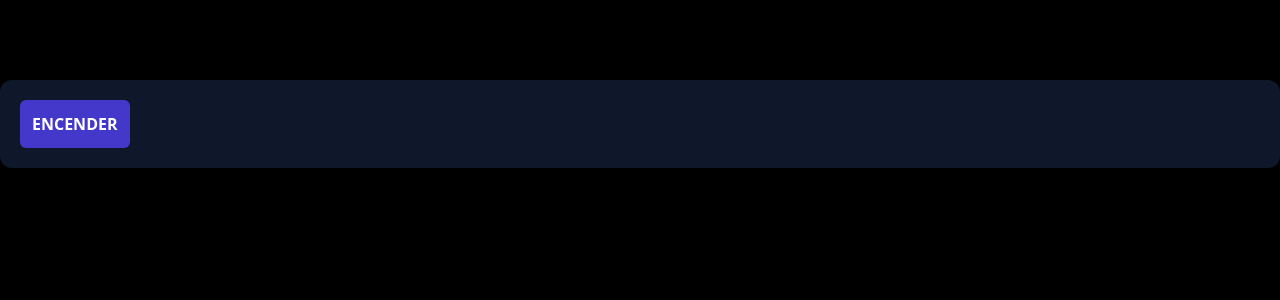
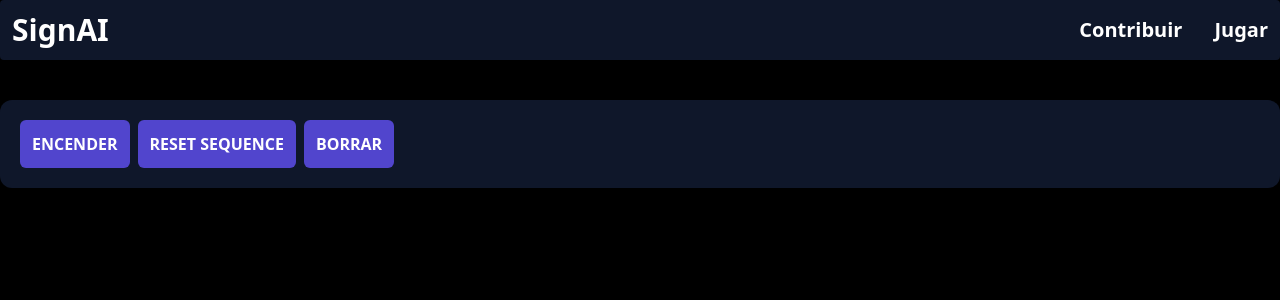
Before and after one commit to Emir490/action-collector, a Next.js app: page / in a window 1280 px wide. Shown: the top 300 px of the page. Built offline with nearby package versions, Linux system fonts and the light colour scheme; no server answers.

Commit message:
Working on translation

```diff
--- a/src/components/gestureRecognition.tsx
+++ b/src/components/gestureRecognition.tsx
@@ -3,11 +3,17 @@ import Webcam from "react-webcam";
 
 const GestureRecognition: React.FC = () => {
   const [gestureName, setGestureName] = useState<string>("");
+  const [gestureSequence, setGestureSequence] = useState<string>("");
   const [isCamera, setIsCamera] = useState(false);
 
   const webcamRef = useRef<Webcam>(null);
 
   const toggleCamera = () => setIsCamera(!isCamera);
+
+  const resetSequence = () => {
+    setGestureName("");
+    setGestureSequence("");
+  }
 
   useEffect(() => {
     const mediapipeRecognition = async (videoElement: HTMLVideoElement) => {
@@ -30,16 +36,23 @@ const GestureRecognition: React.FC = () => {
 
       gestureRecognizer.setOptions({ runningMode: "VIDEO" });
 
+      let lastGesture = '';
+
       const camera = new Camera(videoElement, {
         onFrame: async () => {
-          const results = gestureRecognizer.recognizeForVideo(
-            videoElement,
-            Date.now()
-          );
+          const results = gestureRecognizer.recognizeForVideo(videoElement,Date.now());
           const gestures = results.gestures[0];
-          if (gestures) {
-            console.log(gestures[0].categoryName)
+          if (gestures && gestures[0].categoryName !== lastGesture) {
+            console.log(lastGesture, gestures[0].categoryName);
             setGestureName(gestures[0].categoryName);
+            if (gestures[0].categoryName === "space") {
+              setGestureSequence(oldSequence => oldSequence + " ");
+            } else if (gestures[0].categoryName === "del") {
+              setGestureSequence(oldSequence => oldSequence.slice(0, -1));
+            } else {
+              setGestureSequence(oldSequence => oldSequence + gestures[0].categoryName);
+            }
+            lastGesture = gestures[0].categoryName;
           }
         },
         width: 640,
@@ -49,13 +62,11 @@ const GestureRecognition: React.FC = () => {
     };
 
     const handleMediapipe = async () => {
-      console.log(webcamRef.current)
       if (webcamRef.current) {
         const videoElement = webcamRef.current.video as HTMLVideoElement;
         mediapipeRecognition(videoElement);
       }
     }
-
     handleMediapipe();
   }, [webcamRef, isCamera]);
 
@@ -67,6 +78,14 @@ const GestureRecognition: React.FC = () => {
       >
         {isCamera ? "Apagar" : "Encender"}
       </button>
+      <button
+        className="p-3 bg-indigo-700 hover:bg-indigo-800 transition-colors text-white font-bold uppercase rounded-md ml-2"
+        // Add your styling here
+        onClick={() => resetSequence()}
+      >
+        Reset Sequence
+      </button>
+      <button className="p-3 bg-indigo-700 hover:bg-indigo-800 transition-colors text-white font-bold uppercase rounded-md ml-2" onClick={() => setGestureSequence(oldSequence => oldSequence.slice(0, -1))}>Borrar</button>
       {isCamera && (
         <>
           <Webcam
@@ -78,6 +97,9 @@ const GestureRecognition: React.FC = () => {
           <p className="absolute top-10 left-0 m-4 text-5xl text-white font-bold uppercase">
             {gestureName}
           </p>
+          <p className="absolute top-20 left-0 m-4 text-4xl text-white font-bold uppercase">
+            {gestureSequence}
+          </p>
         </>
       )}
     </div>
--- a/src/components/header.tsx
+++ b/src/components/header.tsx
@@ -1,33 +1,20 @@
+import { Navbar } from "flowbite-react";
 import Link from "next/link";
-import { Navbar } from "flowbite-react";
 
 const Header = () => {
     return (
-        <Navbar rounded fluid>
+        <Navbar className="bg-slate-900 p-3" fluid rounded theme={{base: 'dark'}}>
+            <Link className="self-center whitespace-nowrap text-3xl font-bold text-white" href='/'>
+                SignAI
+            </Link>
             <Navbar.Toggle />
-            <Navbar.Brand
-                to="/"
-            >
-                <span className="self-center whitespace-nowrap text-xl font-semibold dark:text-white">
-                    SignAI
-                </span>
-            </Navbar.Brand>
             <Navbar.Collapse>
-                <Navbar.Link href="/menu">
+                <Link className="text-white font-bold text-xl" href="/menu">
                     Contribuir
-                </Navbar.Link>
-                <Navbar.Link to="/play">
+                </Link>
+                <Link className="text-white font-bold text-xl" href="/play">
                     Jugar
-                </Navbar.Link>
-                <Navbar.Link href="/navbars">
-                    Services
-                </Navbar.Link>
-                <Navbar.Link href="/navbars">
-                    Pricing
-                </Navbar.Link>
-                <Navbar.Link href="/navbars">
-                    Contact
-                </Navbar.Link>
+                </Link>
             </Navbar.Collapse>
         </Navbar>
     )
--- a/src/pages/index.tsx
+++ b/src/pages/index.tsx
@@ -1,7 +1,5 @@
 import Layout from "@/components/layout";
-import CategoriesList from "@/components/categoriesList";
 import GestureRecognition from "@/components/gestureRecognition";
-import Game from "@/components/game";
 
 export default function Home() {
   return (
--- a/tailwind.config.js
+++ b/tailwind.config.js
@@ -4,6 +4,7 @@ module.exports = {
     './src/pages/**/*.{js,ts,jsx,tsx}',
     './src/components/**/*.{js,ts,jsx,tsx}',
     './src/app/**/*.{js,ts,jsx,tsx}',
+    'node_modules/flowbite-react/**/*.{js,jsx,ts,tsx}'
   ],
   theme: {
     extend: {
@@ -14,5 +15,5 @@ module.exports = {
       },
     },
   },
-  plugins: [require('tailwind-scrollbar')],
+  plugins: [require('tailwind-scrollbar'), require('flowbite/plugin')],
 }
```
Also changed, not shown: 1 other file (tests, documents, lock files or other folders).
